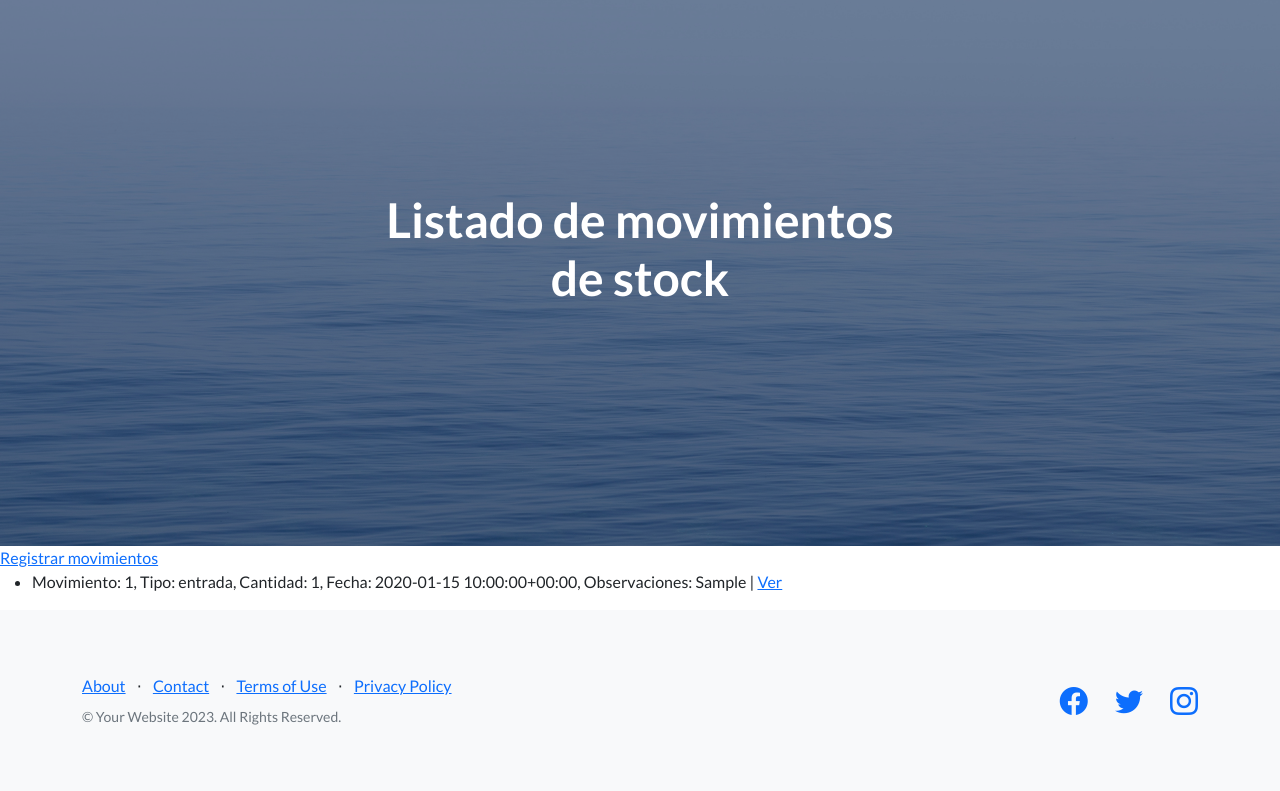
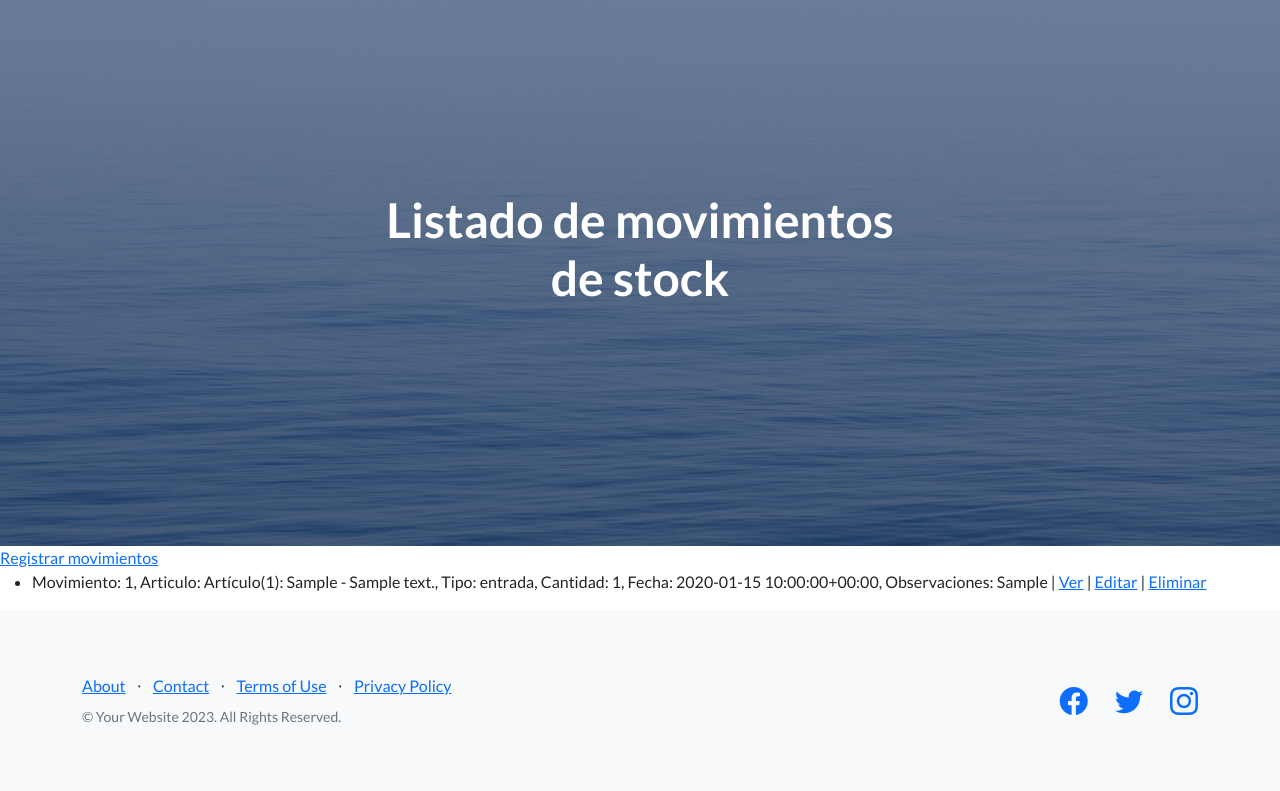
Before and after one commit to JennyCuba/JennyCubaPF_Django, a Django app: page /stock/movimientos in a window 1280 px wide. Shown: the part 57-848 px from the top of the page. Run offline with Django 5.2, Linux system fonts and the light colour scheme; tables that the repository leaves empty hold one stand-in row (values such as "Sample post"); some libraries are stand-ins or nearby versions.

Commit message:
Fin CRUD basado en vista

```diff
--- a/stock/Templates/stock/eliminar_movimientos.html
+++ b/stock/Templates/stock/eliminar_movimientos.html
@@ -5,10 +5,10 @@ Eliminar Movimiento de Stock
 {% block h1_header %}Eliminar Movimiento de Stock{% endblock h1_header %}
 
 {% block main %}
-<form action={% url "stock:eliminar_movimientos" movimiento.id %} method="post">
+<form action={% url "stock:eliminar_movimientos" movimientostock.id %} method="post">
     {% csrf_token %}
     <p>
-        Estas seguro que queres eliminar a {{movimiento}}???
+        Estas seguro que queres eliminar a {{movimientostock.id}}???
     </p>
 
     <input type="submit" value='Confirmar borrado'>
--- a/stock/Templates/stock/listado_movimientos.html
+++ b/stock/Templates/stock/listado_movimientos.html
@@ -72,10 +72,9 @@ Movimientos de Stock
     <li>
         {{movimiento}}
         | <a href={% url 'stock:detalle_movimientos' movimiento.id %}>Ver</a>
-        {% comment "" %}
-        | <a href={% url 'stock:editar_paleta' paleta.id %}>Editar</a>
-        | <a href={% url 'stock:eliminar_paleta' paleta.id %}>Eliminar</a>
-        {% endcomment %}
+        | <a href={% url 'stock:editar_movimientos' movimiento.id %}>Editar</a>
+        | <a href={% url 'stock:eliminar_movimientos' movimiento.id %}>Eliminar</a>
+
     </li>
     {% endfor %}
 </ul>
--- a/stock/Templates/stock/registrar_movimientos.html
+++ b/stock/Templates/stock/registrar_movimientos.html
@@ -10,7 +10,7 @@
 
 {% block main %}
 <p>
-  <form action={% url 'stock:registrar_movimiento' %} method="post" enctype="multipart/form-data">
+  <form action={% url 'stock:registrar_movimientos' %} method="post" enctype="multipart/form-data">
     {% csrf_token %}
     {{form}}
 
--- a/stock/models.py
+++ b/stock/models.py
@@ -8,7 +8,7 @@ class MovimientoStock(models.Model):
     observaciones = models.TextField(blank=True)
 
     def __str__(self):
-        return f"Movimiento: {self.id}, Tipo: {self.tipo}, Cantidad: {self.cantidad}, Fecha: {self.fecha}, Observaciones: {self.observaciones}"
+        return f"Movimiento: {self.id}, Articulo: {self.articulo}, Tipo: {self.tipo}, Cantidad: {self.cantidad}, Fecha: {self.fecha}, Observaciones: {self.observaciones}"
 
 
 #class Stock(models.Model):
--- a/stock/urls.py
+++ b/stock/urls.py
@@ -7,6 +7,8 @@ urlpatterns = [
 
     path('movimientos', views.ListadoMovimientos.as_view(), name='listado_movimientos'),
     path('movimientos/registrar', views.RegistrarMovimientos.as_view(), name='registrar_movimientos'),
-    path('movimientos/<int:pk>/', views.DetalleMovimientos.as_view(), name='detalle_movimientos')
+    path('movimientos/<int:pk>/', views.DetalleMovimientos.as_view(), name='detalle_movimientos'),
+    path('movimientos/<int:pk>/editar', views.EditarMovimientos.as_view(), name='editar_movimientos'),
+    path('movimientos/<int:pk>/eliminar', views.EliminarMovimientos.as_view(), name='eliminar_movimientos')
 
 ]
--- a/stock/views.py
+++ b/stock/views.py
@@ -11,28 +11,28 @@ from stock.forms import ActualizarStockForm
 # Create your views here.
 class ListadoMovimientos(ListView):
     model = MovimientoStock
-    template_name = 'stock/listado_movimientos.html'
+    template_name = "stock/listado_movimientos.html"
     context_object_name = 'listado_movimientos'
     ordering = ['-fecha']
 
 class RegistrarMovimientos(CreateView):
     model = MovimientoStock
     fields = ['articulo', 'tipo', 'cantidad', 'observaciones']
-    template_name = 'stock/registrar_movimientos.html'
+    template_name = "stock/registrar_movimientos.html"
     success_url = reverse_lazy('stock:listado_movimientos')
 
 class DetalleMovimientos(DetailView):
     model = MovimientoStock
-    template_name = 'stock/detalle_movimientos.html'
+    template_name = "stock/detalle_movimientos.html"
 
-class EditarMovimientos(LoginRequiredMixin, UpdateView):
+class EditarMovimientos(UpdateView):
     model = MovimientoStock
-    template_name = 'stock/editar_movimientos.html'
-    form_class = ActualizarStockForm
+    fields = ['articulo', 'tipo', 'cantidad', 'observaciones']
+    template_name = "stock/editar_movimientos.html"
+    #form_class = ActualizarStockForm
     success_url = reverse_lazy('stock:listado_movimientos')
 
-
-class EliminarMovimientos(LoginRequiredMixin, DeleteView):
+class EliminarMovimientos(DeleteView):
     model = MovimientoStock
-    template_name = "stock/eliminar_movimiento.html"
-    success_url = reverse_lazy('stock:listado_paletas')
+    template_name = "stock/eliminar_movimientos.html"
+    success_url = reverse_lazy('stock:listado_movimientos')
```
Also changed, not shown: stock/Templates/stock/detalle_movimientos.html (+6 -6 lines), stock/Templates/stock/editar_movimientos.html (+2 -5 lines).
